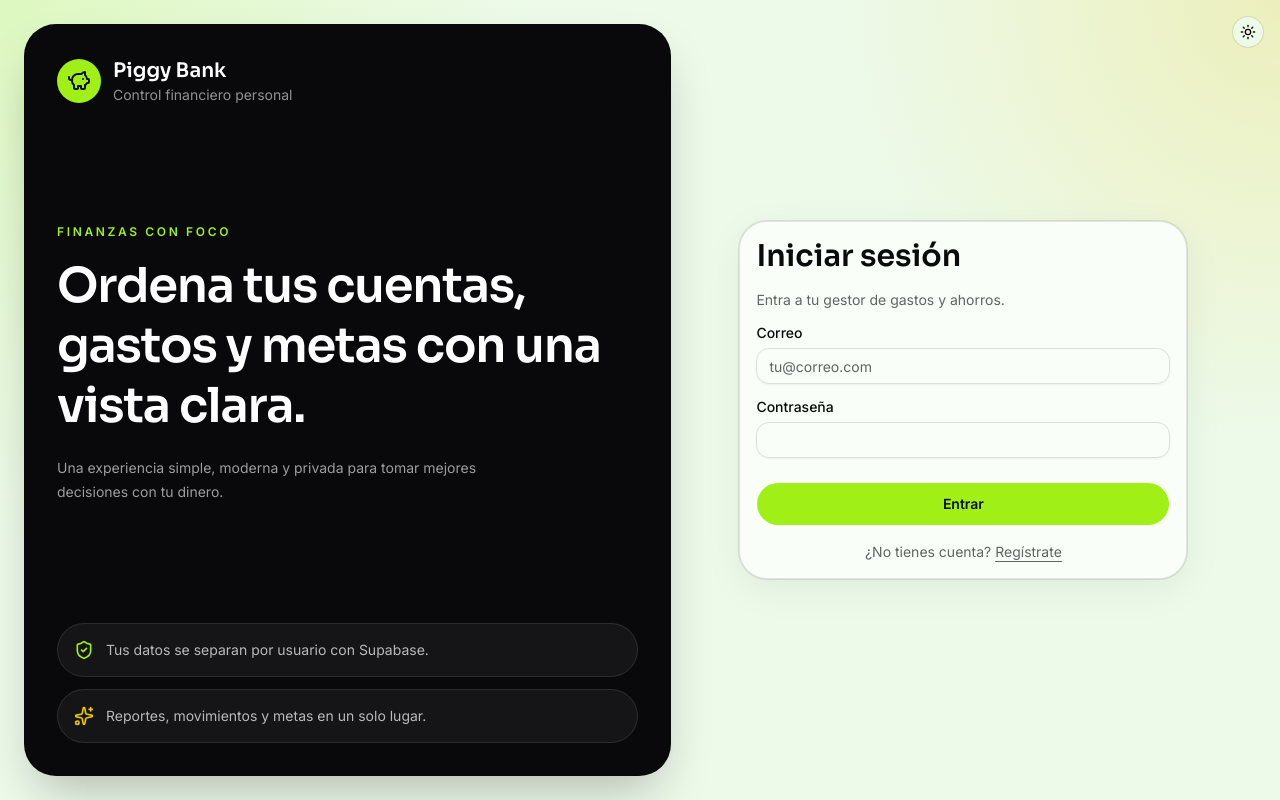
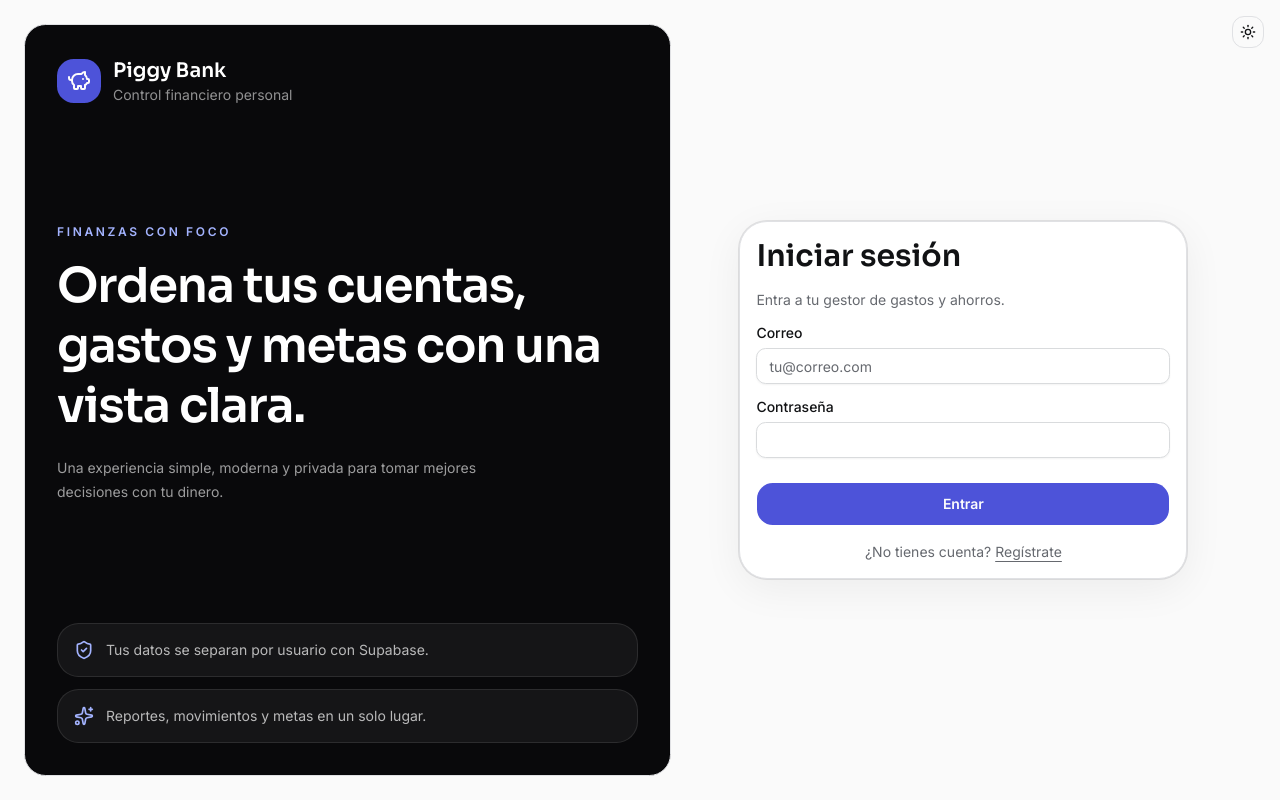
Before and after one commit to Villagralucas/piggy-bank, a Next.js app: page /login in a window 1280 px wide. Built offline with nearby package versions, Linux system fonts and the light colour scheme.

Commit message:
Nueva paleta minimalista: neutros + índigo, sin degradados
Co-Authored-By: Claude Opus 5.5 <noreply@anthropic.com>

```diff
--- a/src/app/dashboard/layout.tsx
+++ b/src/app/dashboard/layout.tsx
@@ -43,11 +43,11 @@ export default async function DashboardLayout({
           Modo demo - datos de ejemplo
         </div>
       )}
-      <header className="sticky top-0 z-30 border-b bg-background/78 backdrop-blur-xl">
+      <header className="sticky top-0 z-30 border-b bg-background/85 backdrop-blur">
         <div className="mx-auto flex max-w-6xl items-center justify-between px-4 py-4">
           <div className="flex items-center gap-6">
             <Link href="/dashboard" className="flex items-center gap-3">
-              <span className="grid size-10 place-items-center rounded-2xl bg-primary text-primary-foreground shadow-lg shadow-primary/20">
+              <span className="grid size-10 place-items-center rounded-xl bg-primary text-primary-foreground">
                 <PiggyBank className="size-5" aria-hidden="true" />
               </span>
               <span>
@@ -59,7 +59,7 @@ export default async function DashboardLayout({
                 </span>
               </span>
             </Link>
-            <nav className="hidden rounded-full border bg-card/70 p-1 shadow-sm sm:flex">
+            <nav className="hidden rounded-full border bg-card p-1 sm:flex">
               {NAV_ITEMS.map((item) => (
                 <Link
                   key={item.href}
--- a/src/app/globals.css
+++ b/src/app/globals.css
@@ -48,73 +48,79 @@
   --radius-4xl: calc(var(--radius) * 2.6);
 }
 
+@theme inline {
+  --color-success: var(--success);
+}
+
 :root {
-  --background: oklch(0.97 0.025 140);
-  --foreground: oklch(0.145 0.005 180);
-  --card: oklch(0.995 0.012 140);
-  --card-foreground: oklch(0.145 0.005 180);
-  --popover: oklch(0.995 0.012 140);
-  --popover-foreground: oklch(0.145 0.005 180);
-  --primary: oklch(0.87 0.23 130);
-  --primary-foreground: oklch(0.16 0.02 150);
-  --secondary: oklch(0.16 0.01 200);
-  --secondary-foreground: oklch(0.92 0.005 180);
-  --muted: oklch(0.93 0.022 140);
-  --muted-foreground: oklch(0.5 0.005 180);
-  --accent: oklch(0.83 0.17 95);
-  --accent-foreground: oklch(0.145 0.005 180);
-  --destructive: oklch(0.68 0.21 25);
-  --border: oklch(0 0 0 / 10%);
-  --input: oklch(0 0 0 / 12%);
-  --ring: oklch(0.87 0.23 130);
-  --chart-1: oklch(0.87 0.23 130);
-  --chart-2: oklch(0.75 0.15 70);
-  --chart-3: oklch(0.7 0.1 230);
-  --chart-4: oklch(0.3 0.02 150);
-  --chart-5: oklch(0.68 0.21 25);
-  --radius: 1rem;
-  --sidebar: oklch(0.1 0.012 150);
-  --sidebar-foreground: oklch(0.93 0.006 150);
-  --sidebar-primary: oklch(0.87 0.23 130);
-  --sidebar-primary-foreground: oklch(0.16 0.02 150);
-  --sidebar-accent: oklch(0.18 0.015 150);
-  --sidebar-accent-foreground: oklch(0.9 0.006 150);
-  --sidebar-border: oklch(1 0 0 / 10%);
-  --sidebar-ring: oklch(0.87 0.23 130);
+  --background: oklch(0.985 0 0);
+  --foreground: oklch(0.18 0.005 270);
+  --card: oklch(1 0 0);
+  --card-foreground: oklch(0.18 0.005 270);
+  --popover: oklch(1 0 0);
+  --popover-foreground: oklch(0.18 0.005 270);
+  --primary: oklch(0.52 0.2 275);
+  --primary-foreground: oklch(0.99 0 0);
+  --secondary: oklch(0.96 0.003 270);
+  --secondary-foreground: oklch(0.2 0.005 270);
+  --muted: oklch(0.965 0.003 270);
+  --muted-foreground: oklch(0.52 0.01 270);
+  --accent: oklch(0.96 0.003 270);
+  --accent-foreground: oklch(0.2 0.005 270);
+  --destructive: oklch(0.6 0.2 20);
+  --success: oklch(0.6 0.14 160);
+  --border: oklch(0.91 0.004 270);
+  --input: oklch(0.89 0.004 270);
+  --ring: oklch(0.52 0.2 275);
+  --chart-1: oklch(0.6 0.14 160);
+  --chart-2: oklch(0.52 0.2 275);
+  --chart-3: oklch(0.7 0.12 230);
+  --chart-4: oklch(0.75 0.13 75);
+  --chart-5: oklch(0.6 0.2 20);
+  --radius: 0.75rem;
+  --sidebar: oklch(0.985 0 0);
+  --sidebar-foreground: oklch(0.18 0.005 270);
+  --sidebar-primary: oklch(0.52 0.2 275);
+  --sidebar-primary-foreground: oklch(0.99 0 0);
+  --sidebar-accent: oklch(0.96 0.003 270);
+  --sidebar-accent-foreground: oklch(0.2 0.005 270);
+  --sidebar-border: oklch(0.91 0.004 270);
+  --sidebar-ring: oklch(0.52 0.2 275);
 }
 
 .dark {
-  --background: oklch(0.1 0.035 148);
-  --foreground: oklch(0.96 0.003 150);
-  --card: oklch(0.16 0.035 145);
-  --card-foreground: oklch(0.96 0.003 150);
-  --popover: oklch(0.14 0.032 145);
-  --popover-foreground: oklch(0.96 0.003 150);
-  --primary: oklch(0.87 0.23 130);
-  --primary-foreground: oklch(0.14 0.02 150);
-  --secondary: oklch(0.2 0.028 145);
-  --secondary-foreground: oklch(0.92 0.004 150);
-  --muted: oklch(0.22 0.03 145);
-  --muted-foreground: oklch(0.63 0.008 150);
-  --accent: oklch(0.72 0.16 95);
-  --accent-foreground: oklch(0.14 0.02 150);
-  --destructive: oklch(0.68 0.21 25);
-  --border: oklch(1 0 0 / 12%);
-  --input: oklch(1 0 0 / 14%);
-  --ring: oklch(0.87 0.23 130);
-  --chart-1: oklch(0.87 0.23 130);
-  --chart-2: oklch(0.75 0.15 70);
-  --chart-3: oklch(0.7 0.12 230);
-  --chart-4: oklch(0.85 0.01 150);
-  --chart-5: oklch(0.68 0.21 25);
-  --sidebar: oklch(0.06 0.008 150);
-  --sidebar-foreground: oklch(0.95 0.003 150);
-  --sidebar-primary: oklch(0.87 0.23 130);
-  --sidebar-primary-foreground: oklch(0.14 0.02 150);
-  --sidebar-accent: oklch(0.16 0.014 150);
-  --sidebar-accent-foreground: oklch(0.92 0.004 150);
-  --sidebar-border: oklch(1 0 0 / 10%);
-  --sidebar-ring: oklch(0.87 0.23 130);
+  --background: oklch(0.145 0.004 270);
+  --foreground: oklch(0.96 0.002 270);
+  --card: oklch(0.185 0.005 270);
+  --card-foreground: oklch(0.96 0.002 270);
+  --popover: oklch(0.2 0.005 270);
+  --popover-foreground: oklch(0.96 0.002 270);
+  --primary: oklch(0.7 0.15 275);
+  --primary-foreground: oklch(0.15 0.01 270);
+  --secondary: oklch(0.24 0.005 270);
+  --secondary-foreground: oklch(0.94 0.002 270);
+  --muted: oklch(0.23 0.005 270);
+  --muted-foreground: oklch(0.66 0.008 270);
+  --accent: oklch(0.24 0.005 270);
+  --accent-foreground: oklch(0.94 0.002 270);
+  --destructive: oklch(0.7 0.17 20);
+  --success: oklch(0.74 0.14 160);
+  --border: oklch(1 0 0 / 9%);
+  --input: oklch(1 0 0 / 12%);
+  --ring: oklch(0.7 0.15 275);
+  --chart-1: oklch(0.74 0.14 160);
+  --chart-2: oklch(0.7 0.15 275);
+  --chart-3: oklch(0.75 0.11 230);
+  --chart-4: oklch(0.8 0.12 75);
+  --chart-5: oklch(0.7 0.17 20);
+  --sidebar: oklch(0.145 0.004 270);
+  --sidebar-foreground: oklch(0.96 0.002 270);
+  --sidebar-primary: oklch(0.7 0.15 275);
+  --sidebar-primary-foreground: oklch(0.15 0.01 270);
+  --sidebar-accent: oklch(0.24 0.005 270);
+  --sidebar-accent-foreground: oklch(0.94 0.002 270);
+  --sidebar-border: oklch(1 0 0 / 9%);
+  --sidebar-ring: oklch(0.7 0.15 275);
 }
 
 @layer base {
@@ -123,19 +129,7 @@
   }
   body {
     @apply bg-background text-foreground antialiased;
-    background:
-      radial-gradient(circle at top left, color-mix(in oklch, var(--primary) 20%, transparent), transparent 34rem),
-      radial-gradient(circle at top right, color-mix(in oklch, var(--accent) 20%, transparent), transparent 28rem),
-      var(--background);
-    background-attachment: fixed;
     overflow-x: hidden;
-  }
-  .dark body {
-    background:
-      radial-gradient(circle at top left, color-mix(in oklch, var(--primary) 26%, transparent), transparent 46rem),
-      radial-gradient(circle at bottom right, color-mix(in oklch, var(--primary) 16%, transparent), transparent 42rem),
-      var(--background);
-    background-attachment: fixed;
   }
   html {
     @apply font-sans;
@@ -149,19 +143,19 @@
   }
 
   .finance-card {
-    @apply border bg-card/88 shadow-[0_18px_55px_rgb(15_23_42/0.08)] backdrop-blur-xl transition-colors;
+    @apply border bg-card shadow-[0_1px_2px_rgb(0_0_0/0.04)] transition-colors;
   }
 
   .dark .finance-card {
-    @apply bg-card/80 shadow-[0_18px_55px_rgb(0_0_0/0.3)] backdrop-blur-xl;
+    @apply shadow-none;
   }
 
   .finance-panel {
-    @apply border bg-background/68 shadow-[0_10px_35px_rgb(15_23_42/0.06)] backdrop-blur-xl;
+    @apply border bg-card;
   }
 
   .finance-label {
-    @apply text-xs font-semibold uppercase tracking-[0.18em] text-muted-foreground;
+    @apply text-xs font-medium uppercase tracking-[0.14em] text-muted-foreground;
   }
 
   .finance-metric {
@@ -169,10 +163,6 @@
   }
 
   .finance-hero-card {
-    @apply overflow-hidden border-primary/25 bg-background text-white shadow-[0_24px_80px_rgb(0_0_0/0.28)];
-    background:
-      radial-gradient(circle at 12% 0%, color-mix(in oklch, var(--primary) 42%, transparent), transparent 22rem),
-      radial-gradient(circle at 88% 14%, color-mix(in oklch, var(--accent) 30%, transparent), transparent 18rem),
-      var(--background);
+    @apply border bg-card text-card-foreground shadow-[0_1px_2px_rgb(0_0_0/0.04)];
   }
 }
--- a/src/app/login/page.tsx
+++ b/src/app/login/page.tsx
@@ -50,9 +50,9 @@ export default function LoginPage() {
       <div className="absolute top-4 right-4">
         <ThemeToggle />
       </div>
-      <section className="hidden content-between rounded-[2rem] border bg-zinc-950 p-8 text-white shadow-2xl lg:grid">
+      <section className="hidden content-between rounded-2xl border bg-zinc-950 p-8 text-white lg:grid">
         <div className="flex items-center gap-3">
-          <span className="grid size-11 place-items-center rounded-2xl bg-primary text-primary-foreground">
+          <span className="grid size-11 place-items-center rounded-xl bg-primary text-primary-foreground">
             <PiggyBank className="size-6" aria-hidden="true" />
           </span>
           <div>
@@ -62,7 +62,7 @@ export default function LoginPage() {
         </div>
 
         <div className="max-w-xl">
-          <p className="text-xs font-semibold uppercase tracking-[0.22em] text-primary">
+          <p className="text-xs font-semibold uppercase tracking-[0.22em] text-indigo-300">
             Finanzas con foco
           </p>
           <h1 className="mt-4 font-heading text-5xl font-semibold leading-tight tracking-tight">
@@ -76,11 +76,11 @@ export default function LoginPage() {
 
         <div className="grid gap-3 text-sm text-white/70">
           <div className="flex items-center gap-3 rounded-2xl border border-white/10 bg-white/5 p-4">
-            <ShieldCheck className="size-5 text-primary" aria-hidden="true" />
+            <ShieldCheck className="size-5 text-indigo-300" aria-hidden="true" />
             Tus datos se separan por usuario con Supabase.
           </div>
           <div className="flex items-center gap-3 rounded-2xl border border-white/10 bg-white/5 p-4">
-            <Sparkles className="size-5 text-accent" aria-hidden="true" />
+            <Sparkles className="size-5 text-indigo-300" aria-hidden="true" />
             Reportes, movimientos y metas en un solo lugar.
           </div>
         </div>
@@ -89,7 +89,7 @@ export default function LoginPage() {
       <section className="grid place-items-center px-0 py-12 lg:px-8">
         <Card className="finance-card w-full max-w-md rounded-[1.75rem]">
           <CardHeader className="space-y-3">
-            <div className="grid size-12 place-items-center rounded-2xl bg-primary text-primary-foreground lg:hidden">
+            <div className="grid size-12 place-items-center rounded-xl bg-primary text-primary-foreground lg:hidden">
               <PiggyBank className="size-6" aria-hidden="true" />
             </div>
             <CardTitle className="font-heading text-3xl">Iniciar sesión</CardTitle>
--- a/src/components/transactions/columns.tsx
+++ b/src/components/transactions/columns.tsx
@@ -127,7 +127,7 @@ export function createColumns({
         <div
           className={cn(
             "text-right font-medium whitespace-nowrap",
-            row.original.type === "income" ? "text-emerald-600" : "text-red-600"
+            row.original.type === "income" ? "text-success" : "text-destructive"
           )}
         >
           {row.original.type === "income" ? "+" : "-"}
```
Also changed, not shown: src/app/dashboard/page.tsx (+13 -13 lines), src/app/signup/page.tsx (+6 -6 lines), 1 other file (tests, documents, lock files or other folders).
